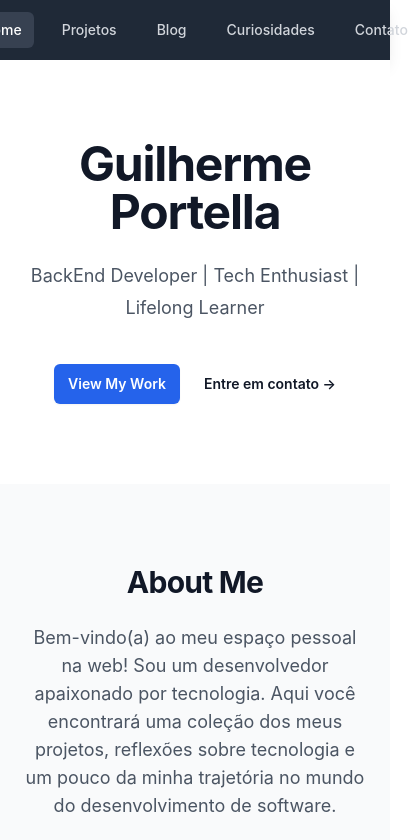
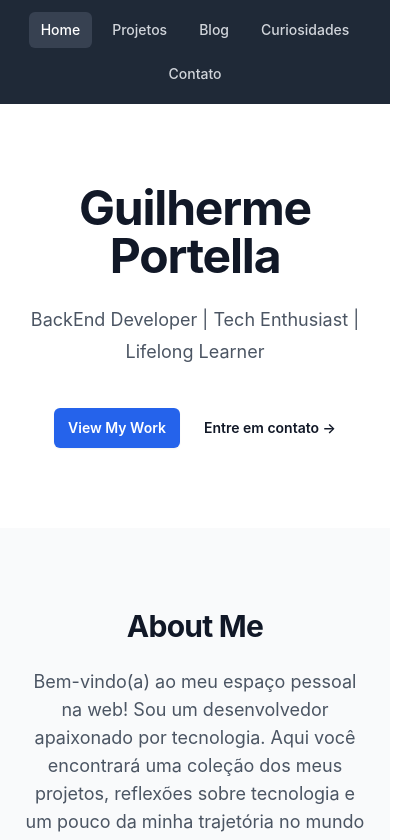
Before and after one commit to GuilhermePortella/guilhermeportella.github.io, a React (Create React App) app: page / in a window 390 px wide. Shown: the top 840 px of the page, 420 px wide, since content can reach past the window. Built offline with nearby package versions, Linux system fonts and the light colour scheme; no server answers.

Commit message:
ajuste no header

```diff
--- a/src/App.js
+++ b/src/App.js
@@ -19,7 +19,7 @@
     <div className="min-h-screen flex flex-col bg-gray-50 text-gray-800">
       <header className="bg-gray-800 shadow-lg">
         <nav className="container mx-auto px-6 py-3">
-          <div className="flex items-center justify-center space-x-4">
+          <div className="flex flex-wrap items-center justify-center gap-2 sm:gap-3 md:gap-4">
             <NavLink to="/" className={getNavLinkClass}>
               Home
             </NavLink>
```
